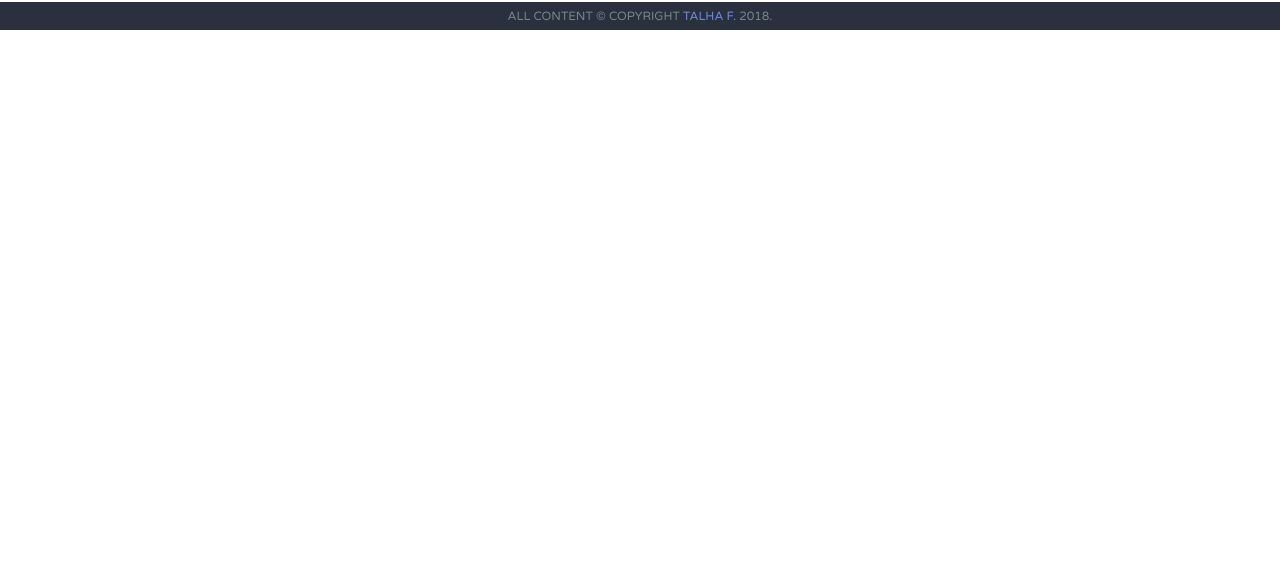
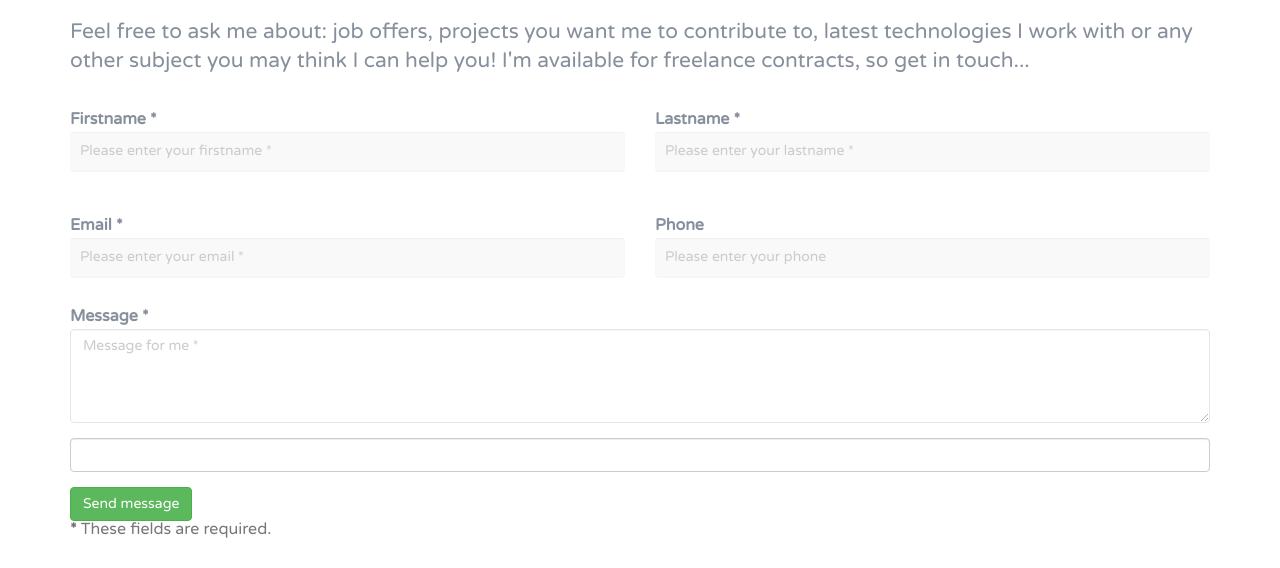
Before and after one commit to tfevan/tfevan.github.com, a plain HTML site: page index.html in a window 1280 px wide. Shown: the part 5174-5742 px from the top of the page. Before the commit the page ends 5204 px from the top, so only its background shows below. Drawn offline with nearby package versions, Linux system fonts and the light colour scheme.

Commit message:
contact from - testing

```diff
--- a/index.html
+++ b/index.html
@@ -611,6 +611,112 @@
 
 							<div class="line"></div>
 
+
+
+				<!-- Contact from -->
+
+
+
+
+    <div class="container">
+
+        <div class="row">
+
+            <div class="col-xl-8 offset-xl-2">
+
+                <h1>Contact
+                </h1>
+
+                <p class="lead">Feel free to ask me about: job offers, projects you want me to contribute to, latest technologies I work with or any other subject you may think I can help you!
+
+					I'm available for freelance contracts, so get in touch...</p>
+
+
+                <form id="contact-form" method="post" action="https://backend.talhaf.com/email/contact.php" role="form">
+
+                    <div class="messages"></div>
+
+                    <div class="controls">
+                        <div class="row">
+                            <div class="col-lg-6">
+                                <div class="form-group">
+                                    <label for="form_name">Firstname *</label>
+                                    <input id="form_name" type="text" name="name" class="form-control" placeholder="Please enter your firstname *" required="required"
+                                        data-error="Firstname is required.">
+                                    <div class="help-block with-errors"></div>
+                                </div>
+                            </div>
+                            <div class="col-lg-6">
+                                <div class="form-group">
+                                    <label for="form_lastname">Lastname *</label>
+                                    <input id="form_lastname" type="text" name="surname" class="form-control" placeholder="Please enter your lastname *" required="required"
+                                        data-error="Lastname is required.">
+                                    <div class="help-block with-errors"></div>
+                                </div>
+                            </div>
+                        </div>
+                        <div class="row">
+                            <div class="col-lg-6">
+                                <div class="form-group">
+                                    <label for="form_email">Email *</label>
+                                    <input id="form_email" type="email" name="email" class="form-control" placeholder="Please enter your email *" required="required"
+                                        data-error="Valid email is required.">
+                                    <div class="help-block with-errors"></div>
+                                </div>
+                            </div>
+                            <div class="col-lg-6">
+                                <div class="form-group">
+                                    <label for="form_phone">Phone</label>
+                                    <input id="form_phone" type="tel" name="phone" class="form-control" placeholder="Please enter your phone">
+                                    <div class="help-block with-errors"></div>
+                                </div>
+                            </div>
+                        </div>
+                        <div class="form-group">
+                            <label for="form_message">Message *</label>
+                            <textarea id="form_message" name="message" class="form-control" placeholder="Message for me *" rows="4" required="required"
+                                data-error="Please, leave me a message."></textarea>
+                            <div class="help-block with-errors"></div>
+                        </div>
+
+
+                        <div class="form-group">
+                            <div class="g-recaptcha" data-sitekey="6LcRsmIUAAAAAI0LCYK1V1zqJW4KisxA0OaF7MfX" data-callback="verifyRecaptchaCallback" data-expired-callback="expiredRecaptchaCallback"></div>
+                            <input class="form-control d-none" data-recaptcha="true" required data-error="Please complete the Captcha">
+                            <div class="help-block with-errors"></div>
+                        </div>
+
+
+                        <input type="submit" class="btn btn-success btn-send" value="Send message">
+
+                        <p class="text-muted">
+                            <strong>*</strong> These fields are required.
+                        </p>
+
+                    </div>
+
+				<div class="messages"></div>
+
+                </form>
+
+            </div>
+            <!-- /.8 -->
+
+        </div>
+        <!-- /.row-->
+
+    </div>
+    <!-- /.container-->
+
+
+
+
+
+
+
+
+
+
 						<!-- Social -->
 
 
@@ -659,9 +765,13 @@
 	<script type="text/javascript" src="js/main.js"></script>
 	<script type="text/javascript" src="js/jquery.magnific-popup.js"></script>
 
+<!-- Contact from Recaptcha -->
 
-
-
+    <script src="https://code.jquery.com/jquery-3.2.1.min.js"></script>
+    <script src="https://maxcdn.bootstrapcdn.com/bootstrap/4.0.0/js/bootstrap.min.js"></script>
+    <script src='https://www.google.com/recaptcha/api.js'></script>
+    <script src="validator.js"></script>
+    <script src="contact.js"></script>
 
 </body>
 </html>
```
